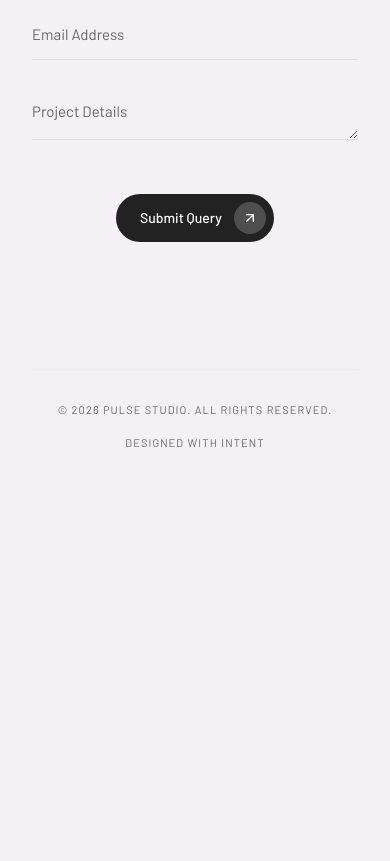
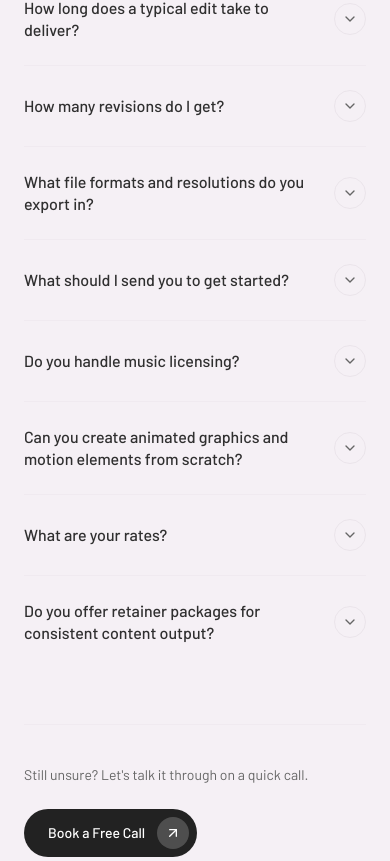
Before and after one commit to Resolviaai/Pulse, a React (Vite) app: page / in a window 390 px wide. Shown: the part 9583-10444 px from the top of the page. Before the commit the page ends 10082 px from the top, so only its background shows below. Built offline with nearby package versions, Linux system fonts and the light colour scheme.

Commit message:
FAQ Section Added

```diff
--- a/src/App.tsx
+++ b/src/App.tsx
@@ -4,7 +4,7 @@
 */
 
 import React, { useState, useEffect, useRef } from 'react';
-import { Play, ArrowUpRight, Inbox, Scissors, Palette, CheckCircle, Star, ChevronLeft, ChevronRight, ArrowUp } from 'lucide-react';
+import { Play, ArrowUpRight, Inbox, Scissors, Palette, CheckCircle, Star, ChevronLeft, ChevronRight, ArrowUp, ChevronDown } from 'lucide-react';
 
 function useScrollReveal() {
   useEffect(() => {
@@ -912,6 +912,128 @@ function SectionDivider() {
   );
 }
 
+const faqItems = [
+  {
+    q: "How long does a typical edit take to deliver?",
+    a: "Most short-form edits (Reels, Shorts, TikToks) are delivered within 24 hours of receiving your raw files. Longer projects like full YouTube videos or SaaS explainers typically take 48–72 hours. Rush delivery is available on request."
+  },
+  {
+    q: "How many revisions do I get?",
+    a: "Unlimited revisions — every package includes as many rounds as needed until you're 100% satisfied. I don't charge extra for feedback; getting the cut right is the whole point."
+  },
+  {
+    q: "What file formats and resolutions do you export in?",
+    a: "Delivery includes your choice of MP4/MOV at 4K, 2K, 1080p, or platform-optimised presets (9:16 for Reels/Shorts, 16:9 for YouTube, 1:1 for feeds). ProRes or H.265 masters available on request."
+  },
+  {
+    q: "What should I send you to get started?",
+    a: "Raw footage (any format), any reference edits you like the feel of, a brief or script if you have one, and your preferred music or SFX. The more context you give, the faster we move — but I can work with minimal briefs too."
+  },
+  {
+    q: "Do you handle music licensing?",
+    a: "Yes. I source royalty-free tracks from premium libraries (Epidemic Sound, Artlist) or sync to music you already own. If you need fully licensed commercial music I can advise on the most cost-effective route."
+  },
+  {
+    q: "Can you create animated graphics and motion elements from scratch?",
+    a: "Absolutely. Beyond cutting, I build custom lower-thirds, kinetic typography, transitions, and full explainer animations in After Effects and Premiere — no need for a separate motion designer."
+  },
+  {
+    q: "What are your rates?",
+    a: "Pricing depends on video length, complexity, and turnaround speed. Book a free 15-minute call and I'll give you an exact quote within the hour. Most single short-form edits start at a flat rate with volume discounts for ongoing retainers."
+  },
+  {
+    q: "Do you offer retainer packages for consistent content output?",
+    a: "Yes — monthly retainers are available for creators and brands who need a predictable volume of content. Retainer clients get priority queue, a dedicated Notion board, and lower per-video rates. Reach out to discuss a custom plan."
+  }
+];
+
+function FAQ() {
+  const [openIndex, setOpenIndex] = React.useState<number | null>(null);
+
+  const toggle = (i: number) => setOpenIndex(prev => (prev === i ? null : i));
+
+  return (
+    <section id="faq" className="relative z-10 w-full py-32 bg-transparent">
+      <div className="max-w-4xl mx-auto px-6 md:px-16">
+        {/* Header */}
+        <div className="reveal-target reveal-slide-up flex flex-col md:flex-row justify-between items-start md:items-end gap-6 border-b border-border/50 pb-10 mb-14">
+          <div>
+            <span className="text-xs uppercase tracking-[0.2em] text-muted-foreground font-semibold inline-block border border-border/20 px-4 py-1.5 rounded-full bg-black/5 backdrop-blur-sm mb-5">Quick Answers</span>
+            <h2 className="text-5xl md:text-6xl tracking-tight leading-none" style={{ fontFamily: 'var(--font-display)' }}>Frequently<br />Asked</h2>
+          </div>
+          <p className="text-muted-foreground text-sm max-w-xs leading-relaxed">Everything you need to know before we start working together. Still have questions? Just reach out.</p>
+        </div>
+
+        {/* Accordion */}
+        <div className="flex flex-col divide-y divide-border/30">
+          {faqItems.map((item, i) => {
+            const isOpen = openIndex === i;
+            return (
+              <div key={i} className="reveal-target reveal-slide-up" style={{ transitionDelay: `${i * 60}ms` }}>
+                <button
+                  id={`faq-btn-${i}`}
+                  aria-expanded={isOpen}
+                  aria-controls={`faq-panel-${i}`}
+                  onClick={() => toggle(i)}
+                  className="w-full flex justify-between items-center py-6 text-left gap-6 cursor-pointer group"
+                >
+                  <span
+                    className="text-base md:text-lg font-medium text-foreground/90 group-hover:text-foreground transition-colors leading-snug"
+                    style={{ fontFamily: 'var(--font-body)' }}
+                  >
+                    {item.q}
+                  </span>
+                  <span
+                    className="shrink-0 w-8 h-8 rounded-full border border-border/60 flex items-center justify-center text-muted-foreground group-hover:border-[#FF008A] group-hover:text-[#FF008A] transition-all duration-300"
+                    style={{ transform: isOpen ? 'rotate(180deg)' : 'rotate(0deg)', transition: 'transform 0.35s cubic-bezier(0.16,1,0.3,1), border-color 0.3s, color 0.3s' }}
+                  >
+                    <ChevronDown size={16} strokeWidth={2} />
+                  </span>
+                </button>
+
+                {/* Answer panel — CSS height transition */}
+                <div
+                  id={`faq-panel-${i}`}
+                  role="region"
+                  aria-labelledby={`faq-btn-${i}`}
+                  style={{
+                    display: 'grid',
+                    gridTemplateRows: isOpen ? '1fr' : '0fr',
+                    transition: 'grid-template-rows 0.4s cubic-bezier(0.16,1,0.3,1)'
+                  }}
+                >
+                  <div style={{ overflow: 'hidden' }}>
+                    <p className="text-muted-foreground text-[15px] leading-relaxed pb-7 max-w-2xl">
+                      {item.a}
+                    </p>
+                  </div>
+                </div>
+              </div>
+            );
+          })}
+        </div>
+
+        {/* CTA row */}
+        <div className="reveal-target reveal-slide-up mt-14 flex flex-col sm:flex-row items-start sm:items-center justify-between gap-6 pt-10 border-t border-border/30" style={{ transitionDelay: '500ms' }}>
+          <p className="text-sm text-muted-foreground">Still unsure? Let's talk it through on a quick call.</p>
+          <a
+            href="https://calendly.com/reachresolve89/schedule-a-meeting-with-us"
+            target="_blank"
+            rel="noopener noreferrer"
+            className="bg-[#222] text-white rounded-full flex flex-row items-center pl-6 pr-2 py-2 gap-3 text-sm font-medium hover:bg-black transition-colors cursor-pointer inline-flex"
+            style={{ fontFamily: 'var(--font-body)' }}
+          >
+            Book a Free Call
+            <div className="bg-white/20 rounded-full p-2 flex items-center justify-center">
+              <ArrowUpRight size={16} className="text-white" />
+            </div>
+          </a>
+        </div>
+      </div>
+    </section>
+  );
+}
+
 export default function App() {
   const [formData, setFormData] = useState({ name: '', email: '', message: '' });
 
@@ -1005,6 +1127,7 @@ export default function App() {
           <a href="#about" className="text-sm font-medium text-black/70 hover:text-black/95 px-4 py-2 rounded-xl transition-all duration-300" style={{ fontFamily: 'var(--font-body)' }}>About</a>
           <a href="#projects" className="text-sm font-medium text-black/70 hover:text-black/95 px-4 py-2 rounded-xl transition-all duration-300" style={{ fontFamily: 'var(--font-body)' }}>Works</a>
           <a href="#testimonial" className="text-sm font-medium text-black/70 hover:text-black/95 px-4 py-2 rounded-xl transition-all duration-300" style={{ fontFamily: 'var(--font-body)' }}>Testimonials</a>
+          <a href="#faq" className="text-sm font-medium text-black/70 hover:text-black/95 px-4 py-2 rounded-xl transition-all duration-300" style={{ fontFamily: 'var(--font-body)' }}>FAQ</a>
         </nav>
         <a href="https://calendly.com/reachresolve89/schedule-a-meeting-with-us" target="_blank" rel="noopener noreferrer" className="bg-black text-white rounded-xl flex flex-row items-center pl-4 pr-1.5 py-1.5 gap-2 text-[13px] font-medium hover:bg-black/80 transition-all duration-300 inline-flex" style={{ fontFamily: 'var(--font-body)' }}>
           Book Meeting
@@ -1200,6 +1323,9 @@ export default function App() {
           </div>
         </section>
 
+        <FAQ />
+        <SectionDivider />
+
         <footer id="testimonial" className="relative z-10 w-full bg-background pt-32 pb-12 px-8 md:px-16 overflow-hidden">
           <div className="max-w-7xl mx-auto flex flex-col lg:flex-row justify-between items-start gap-20">
 
```
